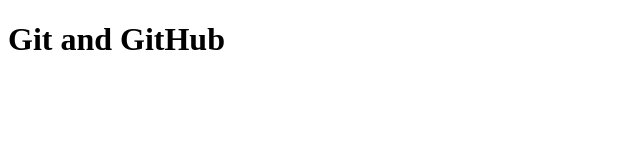
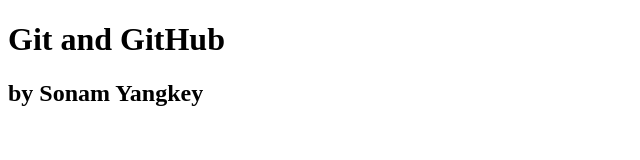
Before and after one commit to syangki871/first-project, a plain HTML site: page index.html in a window 1280 px wide. Shown: the whole page, without its empty margins (0-640 px from the left). Drawn offline with Linux system fonts and the light colour scheme.

Commit message:
second commit

```diff
--- a/index.html
+++ b/index.html
@@ -8,7 +8,7 @@
 <body>
 
     <h1>Git and GitHub</h1>
-
+    <h2>by Sonam Yangkey</h2>
 
 </body>
 </html>
```
